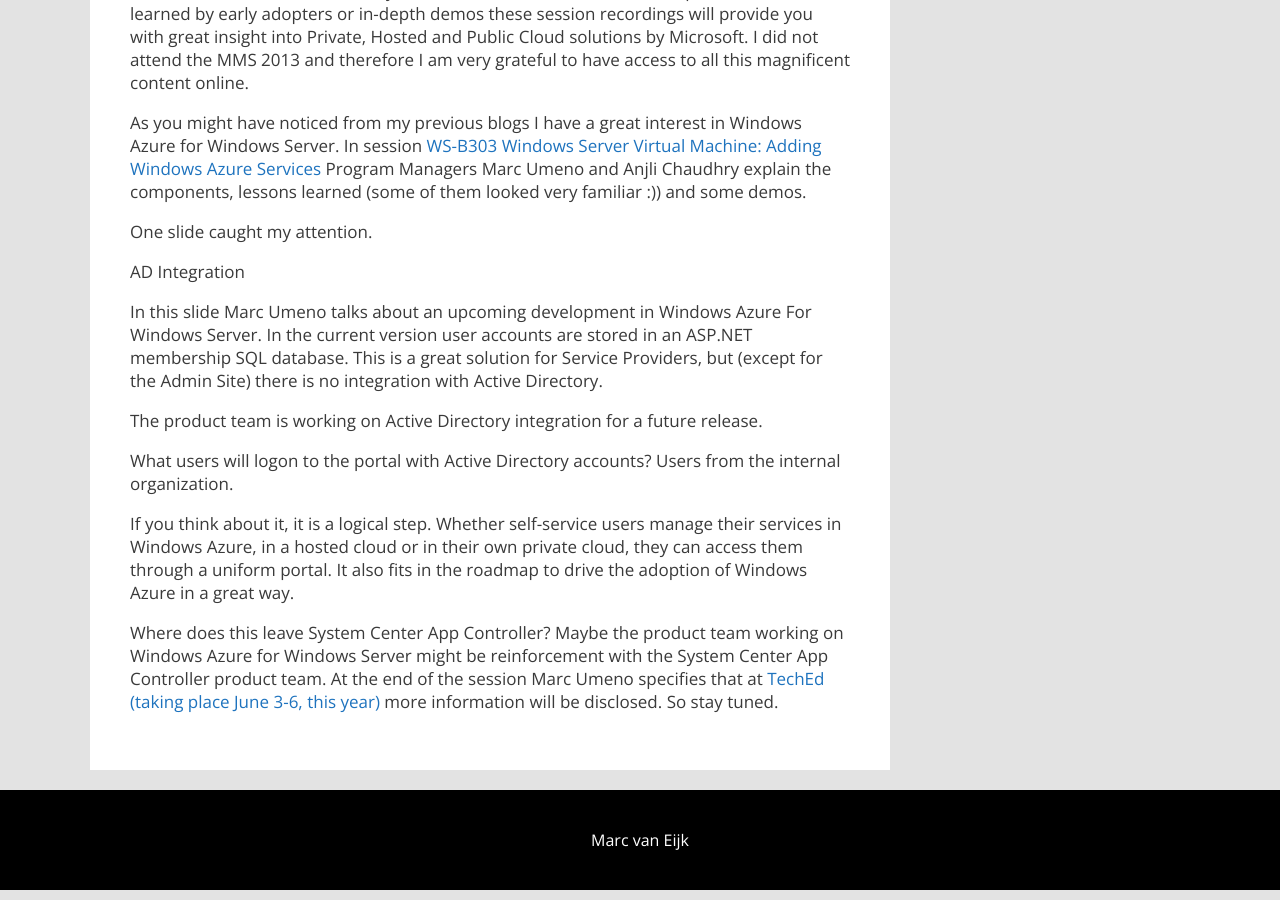
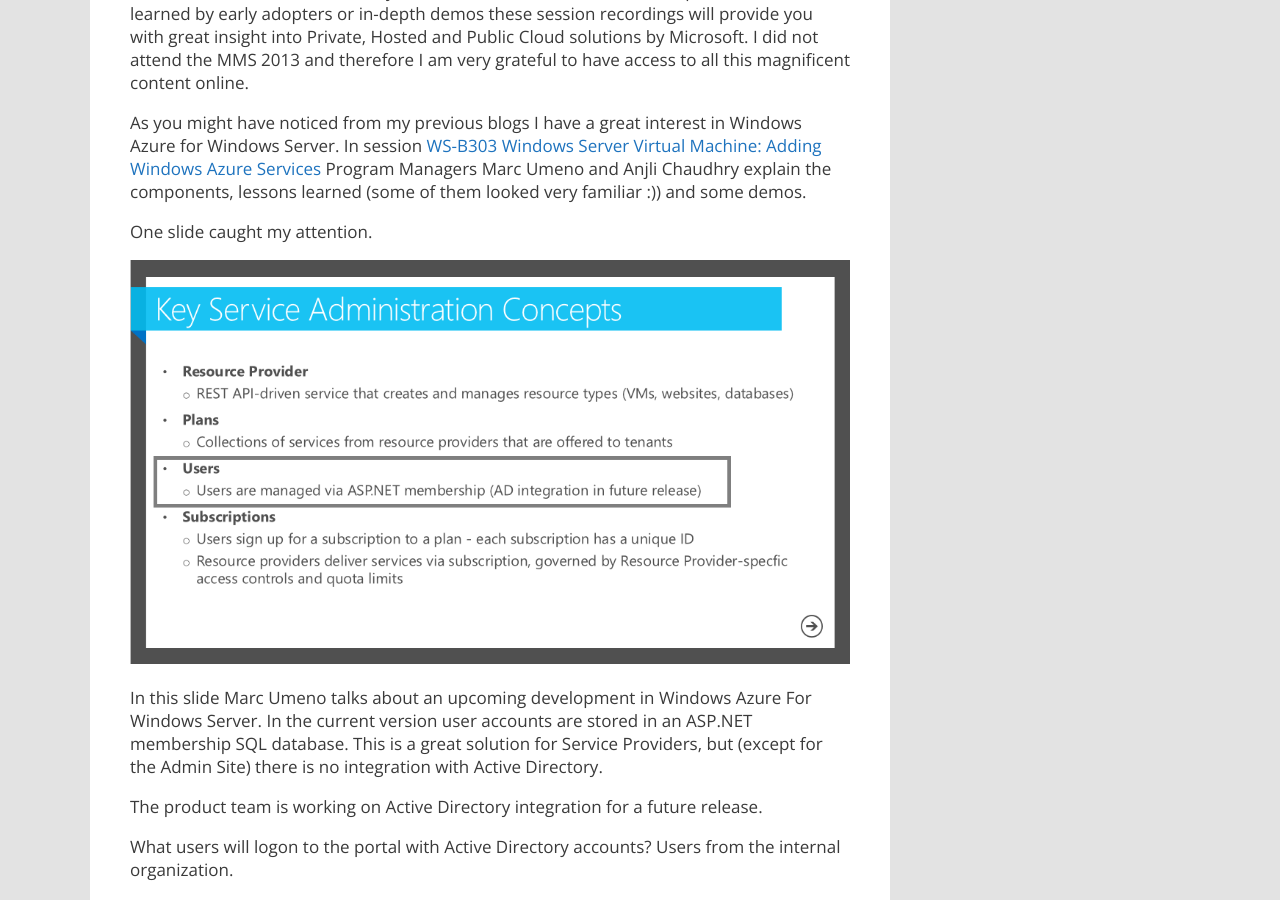
Before and after one commit to marcvaneijk/marcvaneijk.old, a Jekyll site: the page built from _posts/2013-04-12-replaceac.md, in a window 1280 px wide and 900 px high, scrolled down 444 px. Built offline with Jekyll 4.4.1, drawn with Linux system fonts in a browser that asks for light colours; nearby versions of some CDN libraries.

Commit message:
Update 2013-04-12-replaceac.md

```diff
--- a/_posts/2013-04-12-replaceac.md
+++ b/_posts/2013-04-12-replaceac.md
@@ -11,7 +11,7 @@ As you might have noticed from my previous blogs I have a great interest in Wind
 
 One slide caught my attention.
 
-AD Integration
+<img src="/images/2013-04-12/AD-Integration.png" width="720">
 
 In this slide Marc Umeno talks about an upcoming development in Windows Azure For Windows Server. In the current version user accounts are stored in an ASP.NET membership SQL database. This is a great solution for Service Providers, but (except for the Admin Site) there is no integration with Active Directory.
 
```
